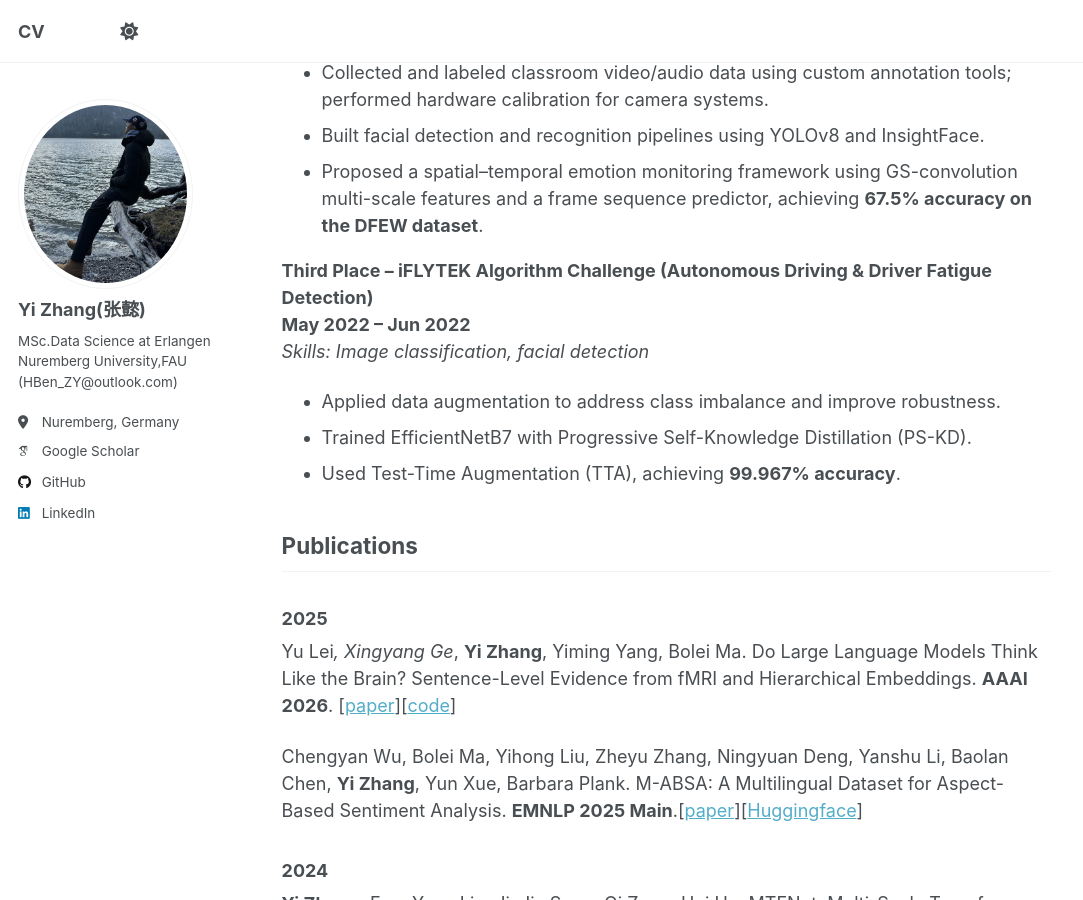
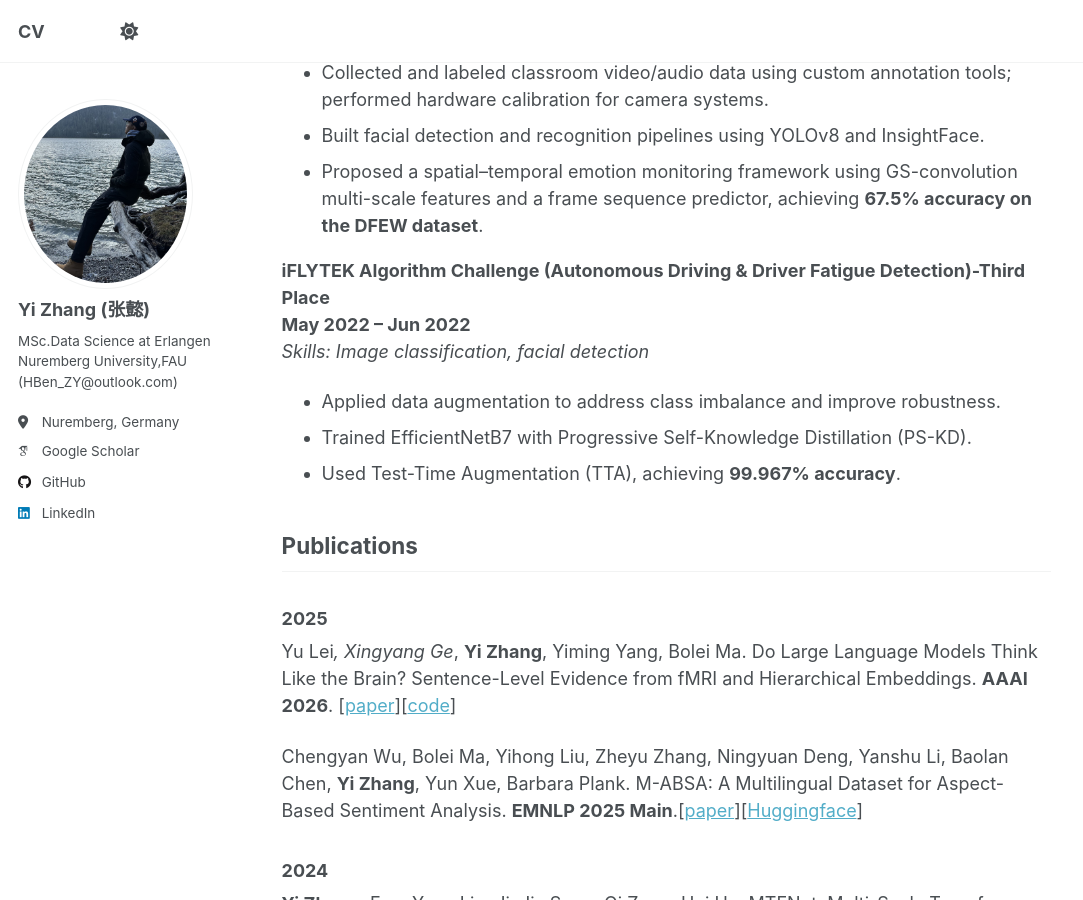
Before and after one commit to YiiiiZhang/YiiiiZhang.github.io, a Jekyll site: the page built from _pages/about.md, in a window 1280 px wide and 900 px high, scrolled down 806 px. Shown: the whole window, without its empty margins (0-1083 px from the left). Built offline with Jekyll 4.4.1, drawn with Linux system fonts in a browser that asks for light colours; some web fonts are replaced; a script that is not in the unit is left out.

Commit message:
personal info

```diff
--- a/_config.yml
+++ b/_config.yml
@@ -24,7 +24,7 @@ repository               : "https://yiiiizhang.github.io"
 author:
   # Biographic information
   avatar           : "img_slack_web.jpg"
-  name             : "Yi Zhang(张懿)"
+  name             : "Yi Zhang (张懿)"
   pronouns         : # example: "she/her"
   bio              : "MSc.Data Science at Erlangen Nuremberg University,FAU (HBen_ZY@outlook.com)"
   location         : "Nuremberg, Germany"
--- a/_pages/about.md
+++ b/_pages/about.md
@@ -26,7 +26,7 @@ I am a research-oriented graduate student specializing in **Computer Vision**, *
 - Built facial detection and recognition pipelines using YOLOv8 and InsightFace.
 - Proposed a spatial–temporal emotion monitoring framework using GS-convolution multi-scale features and a frame sequence predictor, achieving **67.5% accuracy on the DFEW dataset**.
 
-**Third Place – iFLYTEK Algorithm Challenge (Autonomous Driving & Driver Fatigue Detection)**
+**iFLYTEK Algorithm Challenge (Autonomous Driving & Driver Fatigue Detection)-Third Place**
 **May 2022 – Jun 2022**
 *Skills: Image classification, facial detection*
 
```
